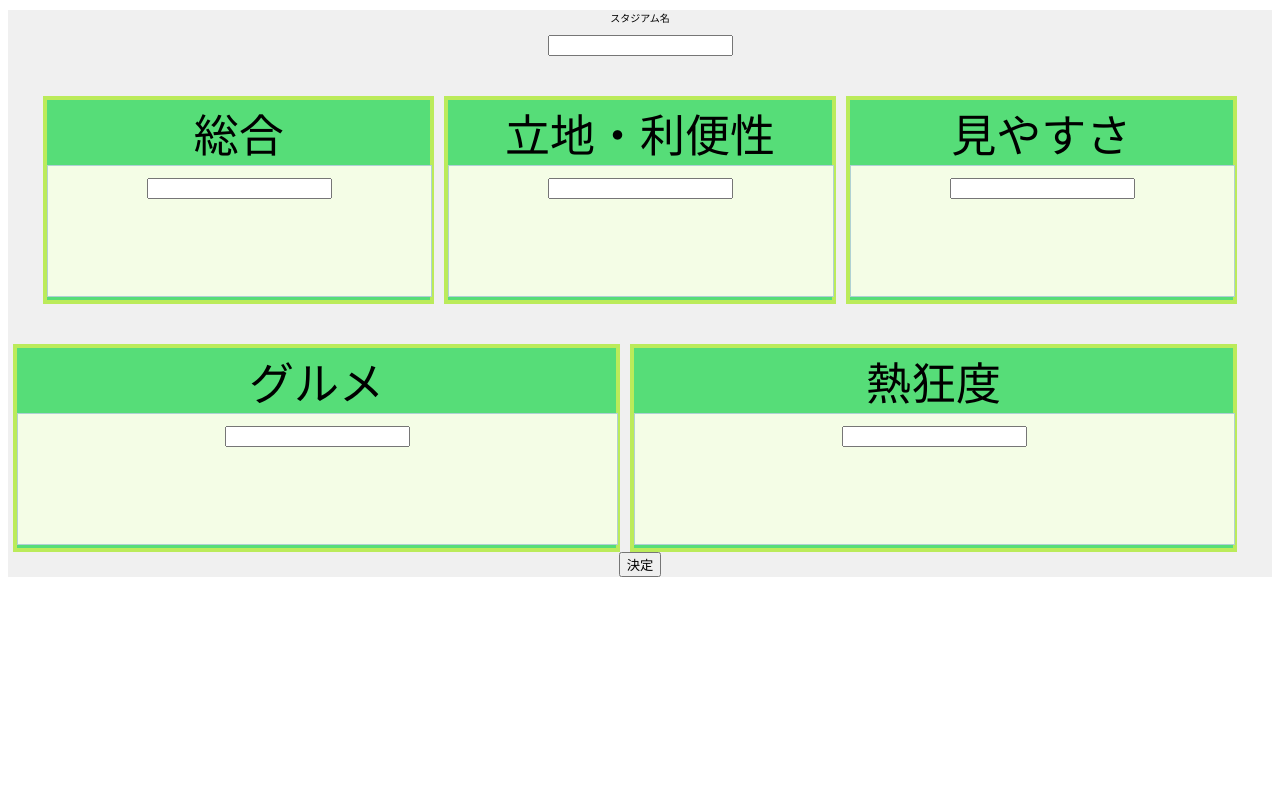
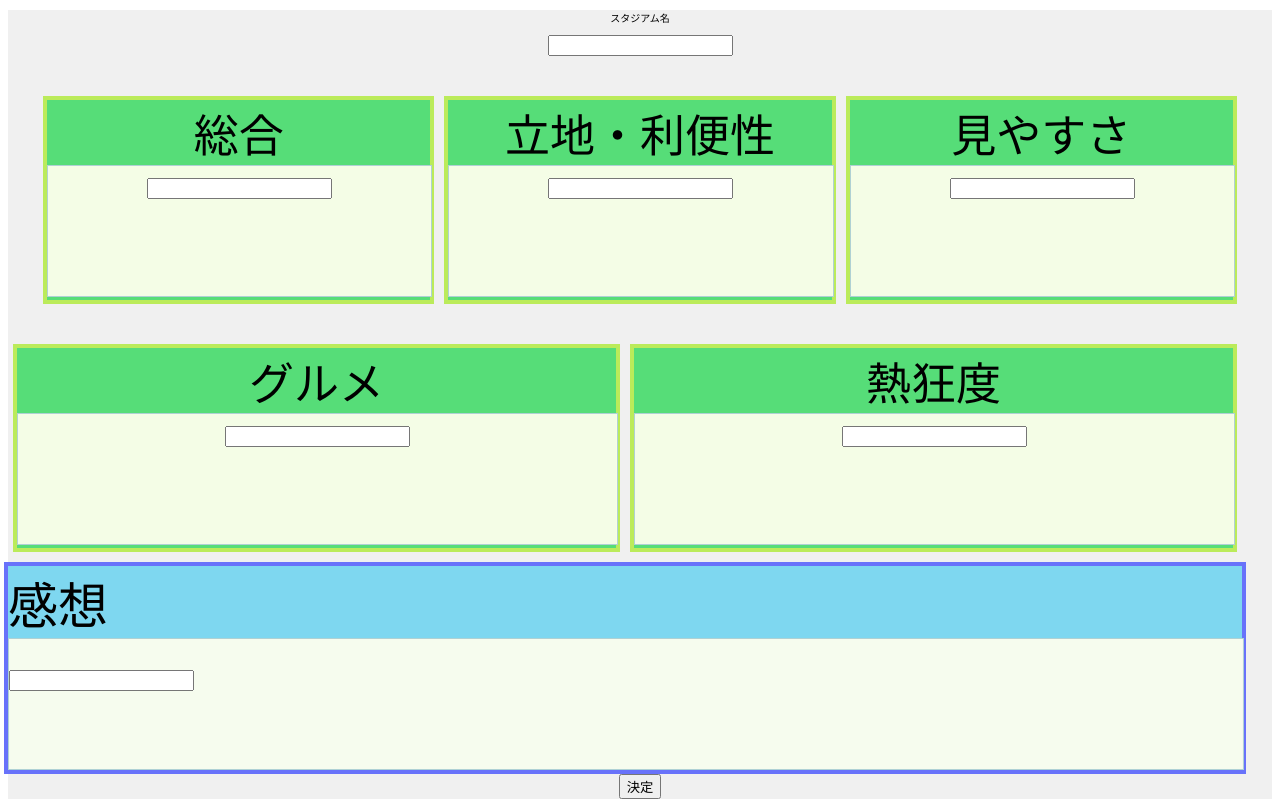
Before and after one commit to Kitamura-Takumi/kakiuna-front, a React (Vite) app: page /login in a window 1280 px wide. Built offline with nearby package versions, Linux system fonts and the light colour scheme.

Commit message:
ほぼ完成

```diff
--- a/src/Review.jsx
+++ b/src/Review.jsx
@@ -82,6 +82,14 @@ const Review = () => {
        <input type="text" value={excited} onChange={(event) => setExcited(event.target.value)}/>
        </div>
    </div>
+   <div class="warp_text02">
+       <div class="messeage">
+           感想
+       </div>
+       <div class="warp">
+        <input type="text" value={excited} onChange={(event) => setExcited(event.target.value)}/>
+       </div>
+   </div>
 </div>
 <button onClick={onClickGetValue}>決定</button>
         </>
--- a/src/sapporo.jsx
+++ b/src/sapporo.jsx
@@ -61,6 +61,14 @@ const Sapporo = () => {
            <input type="text" class="textbox"/>
        </div>
    </div>
+   <div class="warp_text02">
+       <div class="messeage">
+           感想
+       </div>
+       <div class="warp">
+           <input type="text" class="textbox"/>
+       </div>
+   </div>
 </div>
 </>
    )
```
